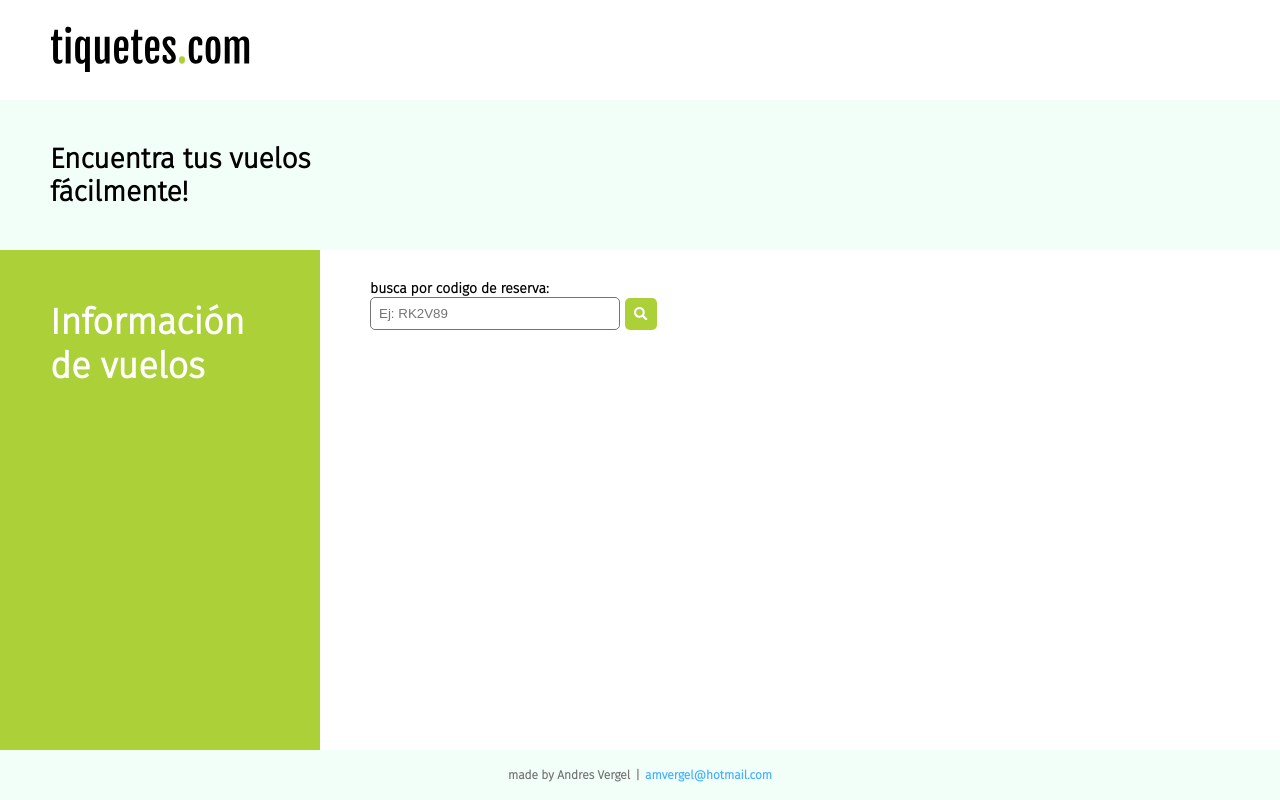
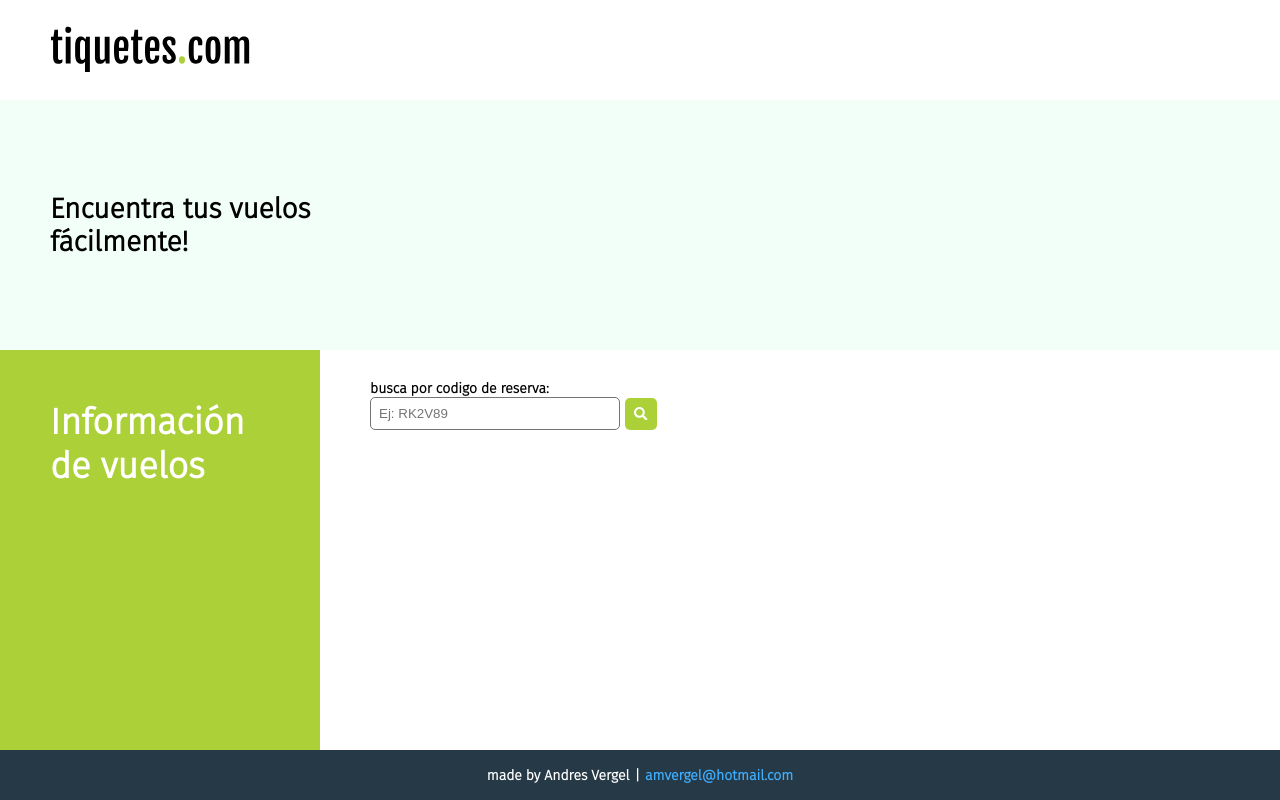
Before and after one commit to andressva/tiquetesapp, a Next.js app: page / in a window 1280 px wide. Built offline with nearby package versions, Linux system fonts and the light colour scheme.

Commit message:
change color footer

```diff
--- a/components/Banner/Banner.module.css
+++ b/components/Banner/Banner.module.css
@@ -1,7 +1,7 @@
 .banner{
   width: 100%;
   max-width: 2250px;
-  height: 150px;
+  height: 250px;
   display: flex;
   align-items: center;
   padding-left: 50px;
--- a/components/Footer/Footer.module.css
+++ b/components/Footer/Footer.module.css
@@ -6,13 +6,13 @@
   justify-content: center;
   align-items: center;
   padding: 10px;
-  background-color: #F2FFF9;
+  background-color: #263946;
 }
 
 .footerMade, .footerEmail, .separator{
-  font-size: 12px;
+  font-size: 14px;
   font-weight: bold;
-  color: #747474;
+  color: #ffff;
 }
 
 .footerEmail{
```
